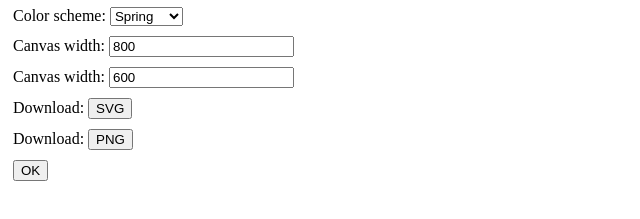
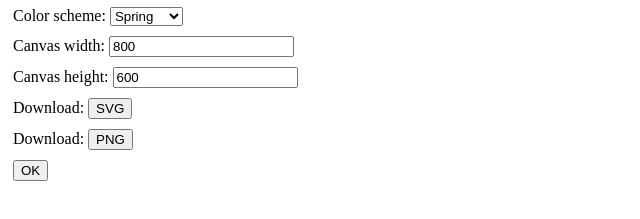
Before and after one commit to 4lm/webprog, a plain HTML site: page docs/index.html in a window 1280 px wide. Shown: the part 247-466 px from the top of the page, 0-640 px from the left. Drawn offline with Linux system fonts and the light colour scheme.

Commit message:
Fix typo

```diff
--- a/docs/index.html
+++ b/docs/index.html
@@ -77,7 +77,7 @@
     <input type="number" id="w" value="800" min="0">
   </div>
   <div>
-    <label>Canvas width:</label>
+    <label>Canvas height:</label>
     <input type="number" id="h" value="600" min="0">
   </div>
   <div>
```
